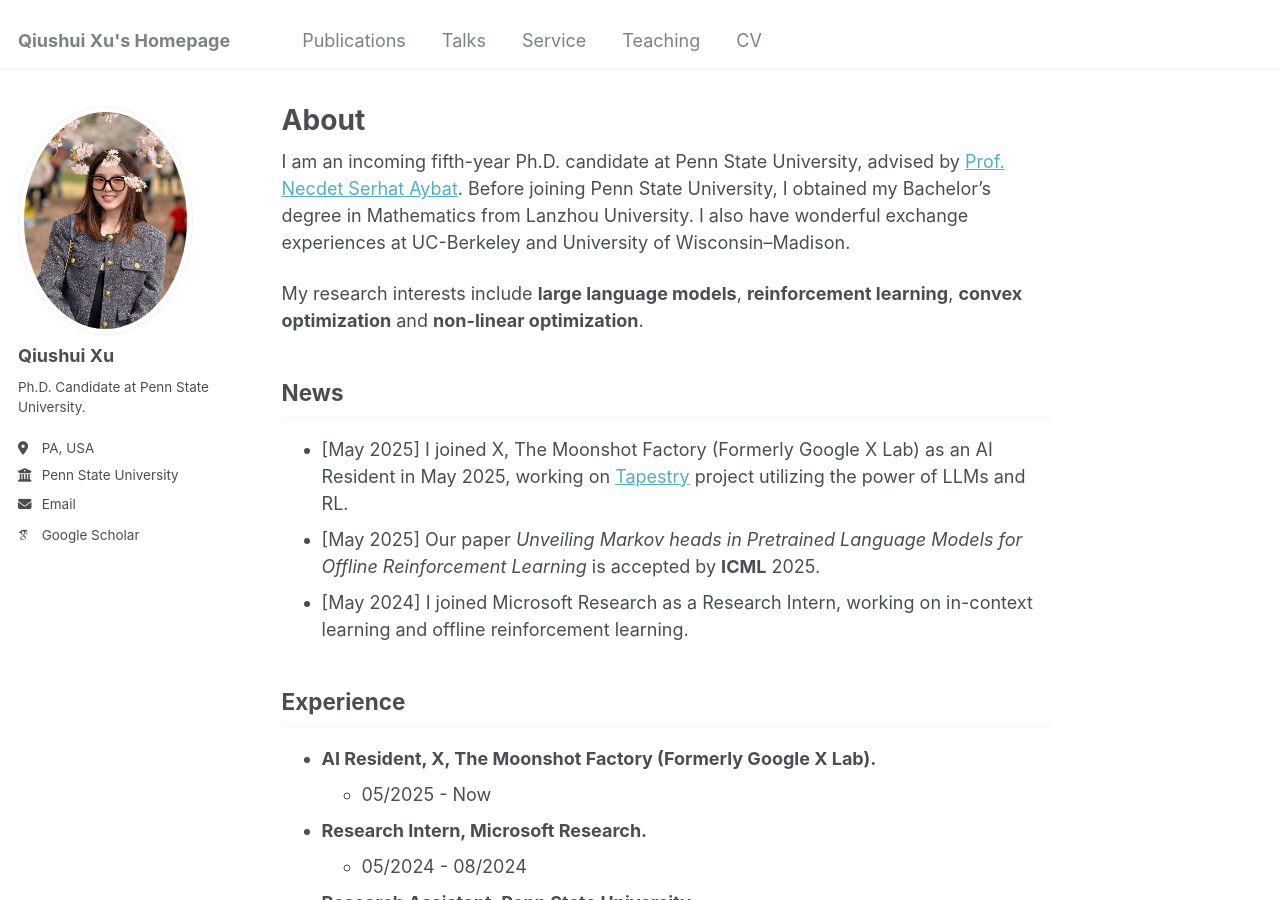
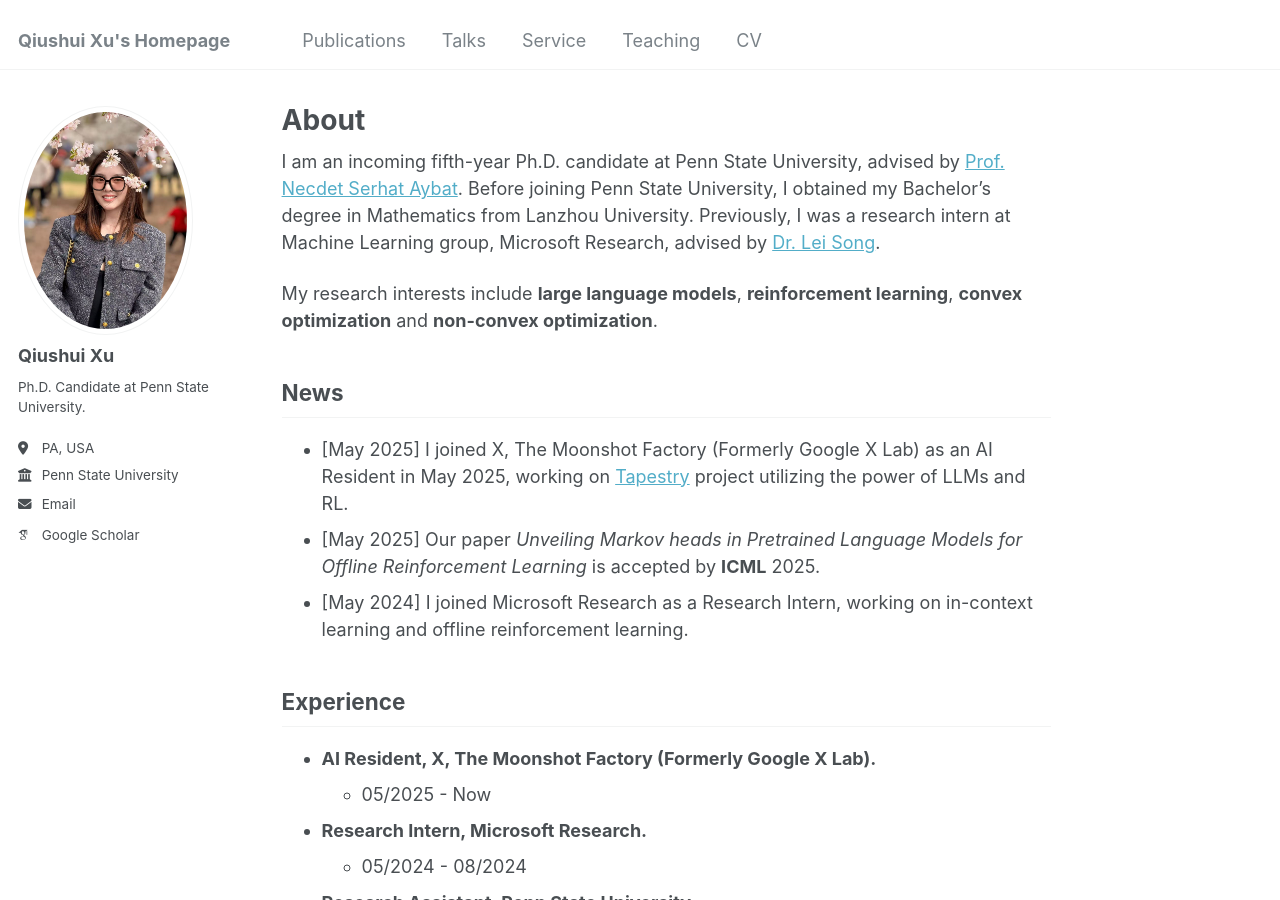
Before and after one commit to Qiushui-Xu/Qiushui-Xu.github.io, a Jekyll site: the page built from _pages/about.md, in a window 1280 px wide and 900 px high. Built offline with Jekyll 4.4.1, drawn with Linux system fonts in a browser that asks for light colours; some web fonts are replaced.

Commit message:
minor updates

```diff
--- a/_pages/about.md
+++ b/_pages/about.md
@@ -7,9 +7,9 @@
   - /about.html
 ---
 
-I am an incoming fifth-year Ph.D. candidate at Penn State University, advised by [Prof. Necdet Serhat Aybat](https://nsaybat.org/). Before joining Penn State University, I obtained my Bachelor's degree in Mathematics from Lanzhou University. I also have wonderful exchange experiences at UC-Berkeley and University of Wisconsin–Madison.
+I am an incoming fifth-year Ph.D. candidate at Penn State University, advised by [Prof. Necdet Serhat Aybat](https://nsaybat.org/). Before joining Penn State University, I obtained my Bachelor's degree in Mathematics from Lanzhou University. Previously, I was a research intern at Machine Learning group, Microsoft Research, advised by [Dr. Lei Song](https://www.microsoft.com/en-us/research/people/lesong/).
 
-My research interests include **large language models**, **reinforcement learning**, **convex optimization** and **non-linear optimization**.
+My research interests include **large language models**, **reinforcement learning**, **convex optimization** and **non-convex optimization**.
 
 ## News
 - [May 2025] I joined X, The Moonshot Factory (Formerly Google X Lab) as an AI Resident in May 2025, working on [Tapestry](https://x.company/projects/tapestry/) project utilizing the power of LLMs and RL.
```
